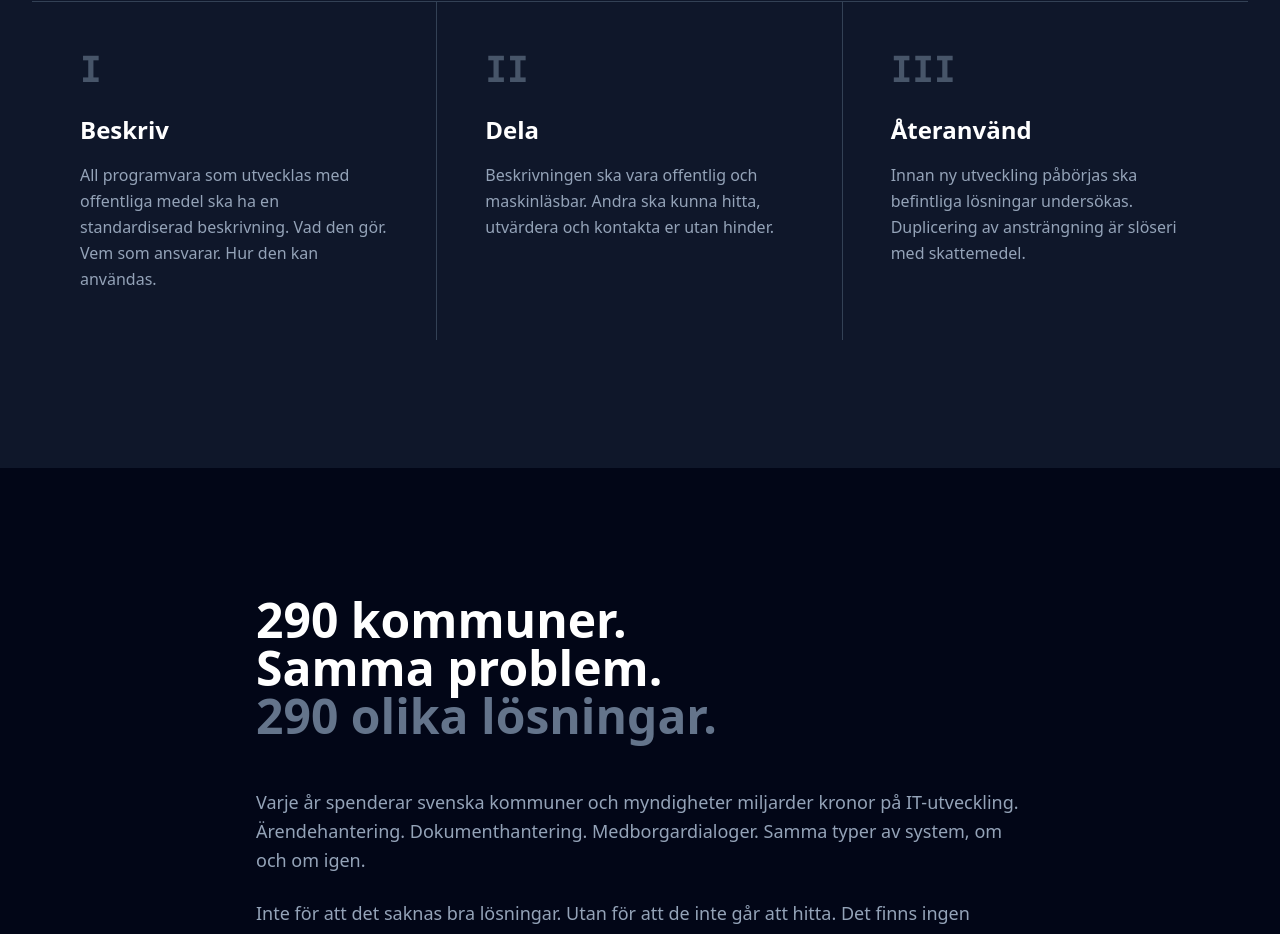
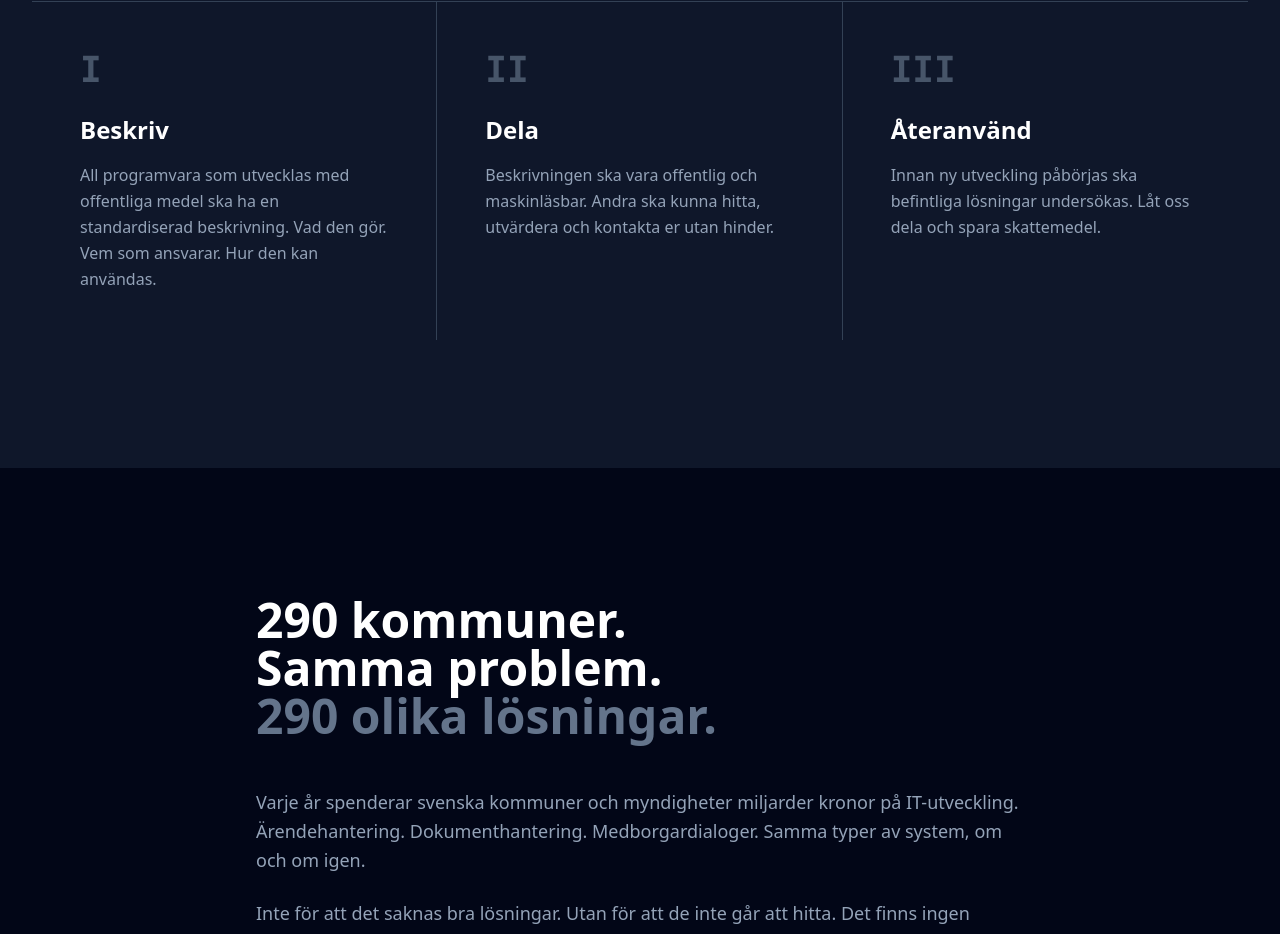
Before and after one commit to Cetriq/publiccode-tools, a Next.js app in the folder packages/web/: page / in a window 1280 px wide. Shown: the part 1145-2079 px from the top of the page. Built offline with nearby package versions, Linux system fonts and the light colour scheme; no server answers.

Commit message:
fix(web): Improve wording on landing page principle
🤖 Generated with [Claude Code](https://claude.com/claude-code)

Co-Authored-By: Claude <noreply@anthropic.com>

```diff
--- a/packages/web/app/page.tsx
+++ b/packages/web/app/page.tsx
@@ -66,7 +66,7 @@ export default function Home() {
             <PrincipleCard
               number="III"
               title="Återanvänd"
-              description="Innan ny utveckling påbörjas ska befintliga lösningar undersökas. Duplicering av ansträngning är slöseri med skattemedel."
+              description="Innan ny utveckling påbörjas ska befintliga lösningar undersökas. Låt oss dela och spara skattemedel."
             />
           </div>
         </div>
```
